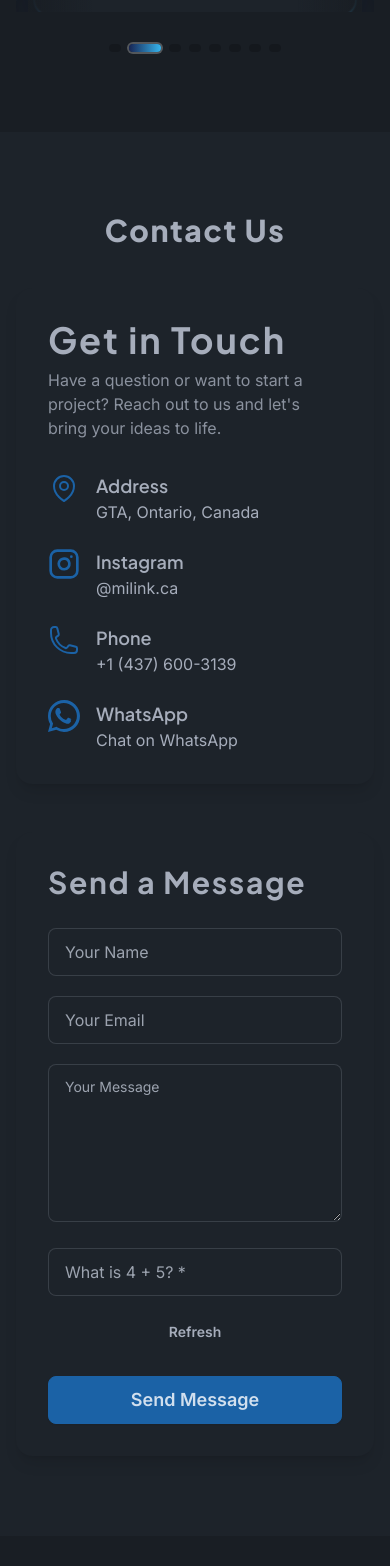
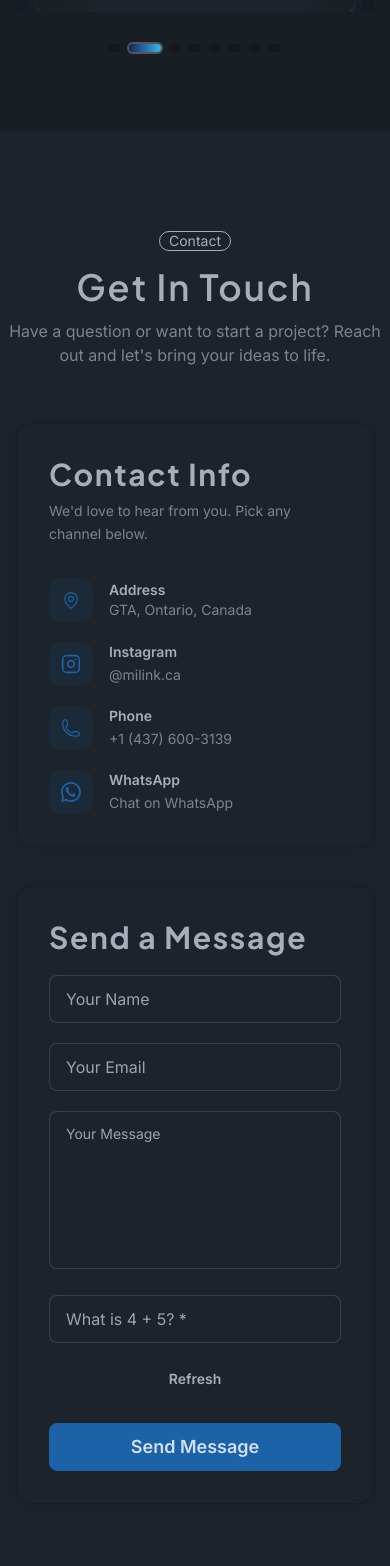
Before and after one commit to miladmo68/milink-pro, a Next.js app: page / in a window 390 px wide. Shown: the part 8082-9648 px from the top of the page. Built offline with nearby package versions, Linux system fonts and the light colour scheme.

Commit message:
contact us fixed

```diff
--- a/src/sections/Contact.jsx
+++ b/src/sections/Contact.jsx
@@ -1,4 +1,5 @@
 import { useEffect, useRef, useState } from "react";
+import { motion } from "framer-motion";
 import {
   MapPinIcon,
   PhoneIcon,
@@ -6,15 +7,45 @@ import {
   XCircleIcon,
 } from "@heroicons/react/24/outline";
 import { Instagram } from "lucide-react";
-import { Reveal, RevealStagger, SlideIn, SectionHeader } from "../components/scroll-reveal.jsx";
+import { Reveal } from "../components/scroll-reveal.jsx";
+
+/* ─── Shared easing ─────────────────────────────────────── */
+const EASE = [0.4, 0, 0.2, 1];
+
+/* ─── Card: lift + blue-glow on hover ───────────────────── */
+const cardVariants = {
+  rest: {
+    y: 0,
+    boxShadow:
+      "0 4px 24px -4px rgba(0,0,0,0.08), 0 0 0 1px rgba(0,0,0,0.05)",
+  },
+  hover: {
+    y: -4,
+    boxShadow:
+      "0 20px 48px -12px rgba(30,58,138,0.26), 0 0 0 1.5px rgba(59,130,246,0.4)",
+    transition: { duration: 0.4, ease: EASE },
+  },
+};
+
+/* ─── Contact row: slide-right nudge on hover ────────────── */
+const rowVariants = {
+  rest: { x: 0 },
+  hover: { x: 6, transition: { duration: 0.25, ease: EASE } },
+};
+
+/* ─── Icon bubble: scale + rotate on hover ──────────────── */
+const iconVariants = {
+  rest: { scale: 1, rotate: 0 },
+  hover: { scale: 1.18, rotate: -8, transition: { duration: 0.25, ease: EASE } },
+};
 
 export default function Contact() {
-  // Fields
+  /* ── Form state ─────────────────────────────────────────── */
   const [name, setName] = useState("");
   const [email, setEmail] = useState("");
   const [message, setMessage] = useState("");
 
-  // Captcha + Honeypot
+  /* ── Captcha + Honeypot ─────────────────────────────────── */
   const [a, setA] = useState(1);
   const [b, setB] = useState(1);
   const [answer, setAnswer] = useState("");
@@ -22,17 +53,13 @@ export default function Contact() {
   const trapRef = useRef(null);
   const captchaRef = useRef(null);
 
-  // Status
+  /* ── Submission status ──────────────────────────────────── */
   const [loading, setLoading] = useState(false);
   const [serverMsg, setServerMsg] = useState(null);
 
-  // ✅ WhatsApp setup
-  const WA_PHONE = "14376003139"; // +1 437 600 3139 (digits only)
-  const WA_TEXT = encodeURIComponent(
-    "Hi Milink! I'm interested in your services."
-  );
-  // agar farsi mikhai:
-  // const WA_TEXT = encodeURIComponent("سلام میلینک! برای طراحی وب/ای‌کامرس می‌خوام مشاوره بگیرم.");
+  /* ── WhatsApp ───────────────────────────────────────────── */
+  const WA_PHONE = "14376003139";
+  const WA_TEXT = encodeURIComponent("Hi Milink! I'm interested in your services.");
   const WA_LINK = `https://wa.me/${WA_PHONE}?text=${WA_TEXT}`;
   const WA_MOBILE_FALLBACK = `whatsapp://send?phone=${WA_PHONE}&text=${WA_TEXT}`;
 
@@ -42,25 +69,14 @@ export default function Contact() {
     setAnswer("");
     setCaptchaError(false);
   };
-
-  useEffect(() => {
-    regen();
-  }, []);
+  useEffect(() => { regen(); }, []);
 
   const captchaOK = parseInt(answer, 10) === a + b;
 
   async function handleSubmit(e) {
     e.preventDefault();
-    // Honeypot
-    if (trapRef.current?.value) {
-      setCaptchaError(true);
-      return;
-    }
-    if (!captchaOK) {
-      setCaptchaError(true);
-      captchaRef.current?.focus();
-      return;
-    }
+    if (trapRef.current?.value) { setCaptchaError(true); return; }
+    if (!captchaOK) { setCaptchaError(true); captchaRef.current?.focus(); return; }
 
     setLoading(true);
     setServerMsg(null);
@@ -71,176 +87,184 @@ export default function Contact() {
         headers: { "Content-Type": "application/json" },
         body: JSON.stringify({ name, email, message }),
       });
-
       const data = await res.json().catch(() => ({}));
       if (!res.ok) throw new Error(data?.error || "Send failed");
-
-      setServerMsg({
-        type: "success",
-        text: "Message sent successfully. Thank you!",
-      });
-      setName("");
-      setEmail("");
-      setMessage("");
-      regen();
-    } catch (err) {
-      setServerMsg({
-        type: "error",
-        text: "Message failed to send. Please try again.",
-      });
+      setServerMsg({ type: "success", text: "Message sent successfully. Thank you!" });
+      setName(""); setEmail(""); setMessage(""); regen();
+    } catch {
+      setServerMsg({ type: "error", text: "Message failed to send. Please try again." });
     } finally {
       setLoading(false);
     }
   }
 
-  return (
-    <section id="contact" className="py-20 ">
-      <Reveal from="up" distance={20}><h2 className="text-center mb-10">Contact Us</h2></Reveal>
-
-        <Reveal from="up" distance={24}>
-      <div className="container mx-auto grid gap-12 lg:grid-cols-2">
-        {/* LEFT: Get in Touch */}
-        <div className="bg-base-100 shadow-lg rounded-2xl p-8 space-y-8">
-          <div>
-            <h2 className="text-4xl font-bold">Get in Touch</h2>
-            <p className="opacity-80 mt-2">
-              Have a question or want to start a project? Reach out to us and
-              let&apos;s bring your ideas to life.
-            </p>
-          </div>
-
-          <div className="space-y-6">
-            <div className="flex items-start gap-4">
-              <MapPinIcon className="h-8 w-8 text-primary" />
-              <div>
-                <h3 className="font-semibold text-lg">Address</h3>
-                <p>GTA, Ontario, Canada</p>
-              </div>
-            </div>
-
-            <div className="flex items-start gap-4">
-              <Instagram className="h-8 w-8 text-primary" aria-hidden="true" />
-              <div>
-                <h3 className="font-semibold text-lg">Instagram</h3>
-                <a
-                  href="https://instagram.com/milink.ca"
-                  target="_blank"
-                  rel="noopener noreferrer"
-                  className="link link-hover"
-                  aria-label="Instagram milink.ca"
-                >
+  /* ── Contact info items ─────────────────────────────────── */
+  const contactItems = [
+    {
+      key: "address",
+      icon: <MapPinIcon className="h-5 w-5 text-primary" />,
+      label: "Address",
+      content: <p className="opacity-70 text-sm">GTA, Ontario, Canada</p>,
+    },
+    {
+      key: "instagram",
+      icon: <Instagram className="h-5 w-5 text-primary" aria-hidden="true" />,
+      label: "Instagram",
+      content: (
+        <a href="https://instagram.com/milink.ca" target="_blank" rel="noopener noreferrer"
+          className="link link-hover text-sm opacity-70" aria-label="Instagram milink.ca">
           @milink.ca
         </a>
-              </div>
-            </div>
-
-            <div className="flex items-start gap-4">
-              <PhoneIcon className="h-8 w-8 text-primary" />
-              <div>
-                <h3 className="font-semibold text-lg">Phone</h3>
-                <a
-                  href="tel:+14376003139"
-                  className="link link-hover"
-                  aria-label="Call +1 (437) 600-3139"
-                >
+      ),
+    },
+    {
+      key: "phone",
+      icon: <PhoneIcon className="h-5 w-5 text-primary" />,
+      label: "Phone",
+      content: (
+        <a href="tel:+14376003139" className="link link-hover text-sm opacity-70"
+          aria-label="Call +1 (437) 600-3139">
           +1 (437) 600-3139
         </a>
-              </div>
-            </div>
-
-            {/* ✅ WhatsApp row */}
-            <div className="flex items-start gap-4">
-              {/* SVG rasmi-ye WhatsApp */}
-              <svg
-                xmlns="http://www.w3.org/2000/svg"
-                viewBox="0 0 24 24"
-                fill="currentColor"
-                className="h-8 w-8 text-primary"
-                aria-hidden="true"
-              >
+      ),
+    },
+    {
+      key: "whatsapp",
+      icon: (
+        <svg xmlns="http://www.w3.org/2000/svg" viewBox="0 0 24 24" fill="currentColor"
+          className="h-5 w-5 text-primary" aria-hidden="true">
           <path d="M20.52 3.48A11.78 11.78 0 0012 0C5.38 0 0 5.38 0 12c0 2.12.55 4.18 1.6 6.02L0 24l6.16-1.6A11.96 11.96 0 0012 24c6.62 0 12-5.38 12-12 0-3.19-1.24-6.19-3.48-8.52zM12 21.82c-1.83 0-3.6-.5-5.14-1.45l-.37-.22-3.65.95.97-3.56-.24-.37a9.78 9.78 0 01-1.52-5.17c0-5.42 4.4-9.82 9.82-9.82 2.62 0 5.09 1.02 6.94 2.88 1.85 1.85 2.88 4.32 2.88 6.94 0 5.42-4.4 9.82-9.82 9.82zm5.6-7.4c-.31-.15-1.84-.91-2.13-1.02-.29-.11-.5-.15-.71.15-.21.29-.82 1.02-1.01 1.23-.19.21-.37.23-.68.08-.31-.15-1.31-.48-2.5-1.53-.92-.82-1.53-1.83-1.71-2.14-.18-.31-.02-.48.13-.63.14-.14.31-.37.46-.55.15-.18.2-.31.31-.52.1-.21.05-.4-.02-.55-.08-.15-.71-1.72-.97-2.36-.26-.63-.52-.54-.71-.55h-.61c-.21 0-.55.08-.84.4-.29.31-1.1 1.08-1.1 2.63s1.13 3.05 1.29 3.26c.15.21 2.22 3.39 5.37 4.75.75.32 1.34.51 1.8.65.76.24 1.45.21 2-.13.31-.21 1.02-1.01 1.17-1.42.15-.4.15-.74.1-.82-.05-.08-.29-.18-.6-.32z" />
         </svg>
-
-              <div>
-                <h3 className="font-semibold text-lg">WhatsApp</h3>
-                <a
-                  href={WA_LINK}
-                  target="_blank"
-                  rel="noopener noreferrer"
-                  className="link link-hover"
-                  aria-label="Chat on WhatsApp"
+      ),
+      label: "WhatsApp",
+      content: (
+        <a href={WA_LINK} target="_blank" rel="noopener noreferrer"
+          className="link link-hover text-sm opacity-70" aria-label="Chat on WhatsApp"
           onClick={(e) => {
-                    // mobile fallback for in-app open
             if (/Mobi|Android|iPhone/i.test(navigator.userAgent)) {
               e.preventDefault();
               window.location.href = WA_MOBILE_FALLBACK;
             }
-                  }}
-                >
+          }}>
           Chat on WhatsApp
         </a>
-              </div>
-            </div>
-          </div>
+      ),
+    },
+  ];
+
+  /* ── Render ─────────────────────────────────────────────── */
+  return (
+    <section id="contact" className="py-24">
+
+      {/* ① Header — fadeInDown (enters from above, slides down) */}
+      <div className="text-center mb-14 space-y-3">
+        <Reveal from="down" distance={14}>
+          <div className="badge badge-outline mb-1">Contact</div>
+        </Reveal>
+        <Reveal from="down" distance={20} delay={0.08}>
+          <h2 className="text-4xl sm:text-5xl font-semibold">Get In Touch</h2>
+        </Reveal>
+        <Reveal from="down" distance={16} delay={0.16}>
+          <p className="opacity-70 max-w-lg mx-auto">
+            Have a question or want to start a project? Reach out and let&apos;s
+            bring your ideas to life.
+          </p>
+        </Reveal>
       </div>
 
-        {/* RIGHT: Send a Message */}
-        <div className="bg-base-100 shadow-lg rounded-2xl p-8">
+      <div className="container mx-auto grid gap-10 lg:grid-cols-2 items-start">
+
+        {/* ② LEFT card — fadeInUp, delay 0 */}
+        <Reveal from="up" distance={32} delay={0.1}>
+          <motion.div
+            variants={cardVariants}
+            initial="rest"
+            whileHover="hover"
+            className="bg-base-100 rounded-2xl p-8 border border-base-200 space-y-8 h-full"
+          >
+            <div>
+              <h2 className="text-3xl font-bold">Contact Info</h2>
+              <p className="opacity-70 mt-2 text-sm leading-relaxed">
+                We&apos;d love to hear from you. Pick any channel below.
+              </p>
+            </div>
+
+            {/* ④ Contact rows — staggered fadeInLeft + row hover nudge */}
+            <ul className="space-y-5">
+              {contactItems.map(({ key, icon, label, content }, i) => (
+                <Reveal key={key} from="left" distance={18} delay={0.12 + i * 0.09}>
+                  <motion.li
+                    variants={rowVariants}
+                    initial="rest"
+                    whileHover="hover"
+                    className="flex items-center gap-4"
+                  >
+                    {/* Icon bubble */}
+                    <motion.div
+                      variants={iconVariants}
+                      className="w-11 h-11 rounded-xl bg-primary/10 flex items-center justify-center flex-shrink-0"
+                      style={{ transition: "background 0.3s" }}
+                    >
+                      {icon}
+                    </motion.div>
+                    <div>
+                      <p className="font-semibold text-sm">{label}</p>
+                      {content}
+                    </div>
+                  </motion.li>
+                </Reveal>
+              ))}
+            </ul>
+          </motion.div>
+        </Reveal>
+
+        {/* ③ RIGHT card — fadeInUp, delay 0.2s */}
+        <Reveal from="up" distance={32} delay={0.22}>
+          <motion.div
+            variants={cardVariants}
+            initial="rest"
+            whileHover="hover"
+            className="bg-base-100 rounded-2xl p-8 border border-base-200 h-full"
+          >
             <form onSubmit={handleSubmit} className="space-y-5">
-
-
-            <h2 className="text-3xl font-bold mb-2">Send a Message</h2>
+              <h2 className="text-3xl font-bold">Send a Message</h2>
 
               {/* Honeypot */}
-            <input
-              ref={trapRef}
-              type="text"
-              tabIndex={-1}
-              autoComplete="off"
-              className="hidden"
-              aria-hidden="true"
-            />
+              <input ref={trapRef} type="text" tabIndex={-1} autoComplete="off"
+                className="hidden" aria-hidden="true" />
 
-            <input
-              className="input input-bordered w-full rounded-lg"
+              {/* ⑤ Animated inputs */}
+              <FocusInput
                 placeholder="Your Name"
                 value={name}
                 onChange={(e) => setName(e.target.value)}
                 required
               />
-
-            <input
+              <FocusInput
                 type="email"
-              className="input input-bordered w-full rounded-lg"
                 placeholder="Your Email"
                 value={email}
                 onChange={(e) => setEmail(e.target.value)}
                 required
               />
-
-            <textarea
+              <FocusTextarea
                 rows={5}
-              className="textarea textarea-bordered w-full rounded-lg"
                 placeholder="Your Message"
                 value={message}
                 onChange={(e) => setMessage(e.target.value)}
                 required
               />
 
+              {/* Captcha row */}
               <div className="grid sm:grid-cols-[1fr_auto] gap-3 items-end">
                 <div className="form-control">
-                <input
-                  ref={captchaRef}
+                  <FocusInput
+                    inputRef={captchaRef}
                     type="number"
                     inputMode="numeric"
                     value={answer}
-                  onChange={(e) => {
-                    setAnswer(e.target.value);
-                    setCaptchaError(false);
-                  }}
-                  className={`input input-bordered w-full rounded-lg ${
-                    captchaError ? "input-error" : ""
-                  }`}
+                    onChange={(e) => { setAnswer(e.target.value); setCaptchaError(false); }}
+                    extraClass={captchaError ? "input-error" : ""}
                     placeholder={`What is ${a} + ${b}? *`}
                     aria-label={`What is ${a} plus ${b}?`}
                     required
@@ -253,42 +277,156 @@ export default function Contact() {
                     </label>
                   )}
                 </div>
-
-              <button type="button" onClick={regen} className="btn btn-ghost">
+                <motion.button
+                  type="button"
+                  onClick={regen}
+                  whileHover={{ scale: 1.06 }}
+                  whileTap={{ scale: 0.94 }}
+                  transition={{ duration: 0.18 }}
+                  className="btn btn-ghost"
+                >
                   Refresh
-              </button>
+                </motion.button>
               </div>
 
-            {/* Success / Error Messages */}
+              {/* Status message */}
               {serverMsg && (
-              <div
+                <motion.div
+                  initial={{ opacity: 0, y: -8 }}
+                  animate={{ opacity: 1, y: 0 }}
+                  transition={{ duration: 0.3 }}
                   className={`flex items-center gap-2 p-3 rounded-lg text-sm font-medium ${
                     serverMsg.type === "success"
                       ? "bg-green-100 text-green-800"
                       : "bg-red-100 text-red-800"
                   }`}
                 >
-                {serverMsg.type === "success" ? (
-                  <CheckCircleIcon className="h-5 w-5 flex-shrink-0" />
-                ) : (
-                  <XCircleIcon className="h-5 w-5 flex-shrink-0" />
-                )}
+                  {serverMsg.type === "success"
+                    ? <CheckCircleIcon className="h-5 w-5 flex-shrink-0" />
+                    : <XCircleIcon className="h-5 w-5 flex-shrink-0" />}
                   <span>{serverMsg.text}</span>
-              </div>
+                </motion.div>
               )}
 
-            <button
-              className="btn btn-primary w-full rounded-lg text-lg"
-              disabled={loading}
-            >
-              {loading ? "Sending..." : "Send Message"}
-            </button>
+              {/* ⑥ Shimmer submit button */}
+              <ShimmerButton loading={loading} />
+            </form>
+          </motion.div>
+        </Reveal>
 
-
-  </form>
       </div>
-      </div>
-        </Reveal>
     </section>
   );
 }
+
+/* ══════════════════════════════════════════════════════════
+   Sub-components
+══════════════════════════════════════════════════════════ */
+
+/** Input with hover border + focus glow ring */
+function FocusInput({ inputRef, extraClass = "", ...props }) {
+  const [focused, setFocused] = useState(false);
+  const [hovered, setHovered] = useState(false);
+  const active = focused || hovered;
+
+  return (
+    <motion.div
+      animate={{
+        boxShadow: focused
+          ? "0 0 0 4px rgba(30,58,138,0.1)"
+          : "0 0 0 0px rgba(30,58,138,0)",
+      }}
+      transition={{ duration: 0.22 }}
+      className="rounded-lg"
+    >
+      <input
+        ref={inputRef}
+        onFocus={() => setFocused(true)}
+        onBlur={() => setFocused(false)}
+        onMouseEnter={() => setHovered(true)}
+        onMouseLeave={() => setHovered(false)}
+        className={`input input-bordered w-full rounded-lg transition-all duration-300 ${
+          active ? "border-blue-500" : ""
+        } ${focused ? "bg-base-200/40" : ""} ${extraClass}`}
+        {...props}
+      />
+    </motion.div>
+  );
+}
+
+/** Textarea with same hover/focus treatment */
+function FocusTextarea({ ...props }) {
+  const [focused, setFocused] = useState(false);
+  const [hovered, setHovered] = useState(false);
+  const active = focused || hovered;
+
+  return (
+    <motion.div
+      animate={{
+        boxShadow: focused
+          ? "0 0 0 4px rgba(30,58,138,0.1)"
+          : "0 0 0 0px rgba(30,58,138,0)",
+      }}
+      transition={{ duration: 0.22 }}
+      className="rounded-lg"
+    >
+      <textarea
+        onFocus={() => setFocused(true)}
+        onBlur={() => setFocused(false)}
+        onMouseEnter={() => setHovered(true)}
+        onMouseLeave={() => setHovered(false)}
+        className={`textarea textarea-bordered w-full rounded-lg transition-all duration-300 resize-none ${
+          active ? "border-blue-500" : ""
+        } ${focused ? "bg-base-200/40" : ""}`}
+        {...props}
+      />
+    </motion.div>
+  );
+}
+
+/** Button that lifts on hover + has a shimmer sweep */
+function ShimmerButton({ loading }) {
+  return (
+    <motion.button
+      type="submit"
+      disabled={loading}
+      initial="rest"
+      whileHover={!loading ? "hover" : undefined}
+      whileTap={!loading ? { scale: 0.98 } : undefined}
+      variants={{
+        rest: { y: 0 },
+        hover: { y: -2, transition: { duration: 0.2, ease: EASE } },
+      }}
+      className="btn btn-primary w-full rounded-lg text-lg relative overflow-hidden"
+    >
+      {/* Shimmer sweep — slides left→right on hover */}
+      <motion.span
+        aria-hidden="true"
+        variants={{
+          rest: { x: "-110%" },
+          hover: { x: "210%", transition: { duration: 0.52, ease: "easeInOut" } },
+        }}
+        className="absolute inset-y-0 left-0 w-[55%] pointer-events-none"
+        style={{
+          background:
+            "linear-gradient(90deg, transparent, rgba(255,255,255,0.3), transparent)",
+          transform: "skewX(-15deg)",
+        }}
+      />
+      <span className="relative z-10">
+        {loading ? (
+          <span className="flex items-center gap-2 justify-center">
+            <motion.span
+              animate={{ rotate: 360 }}
+              transition={{ repeat: Infinity, duration: 0.9, ease: "linear" }}
+              className="inline-block w-4 h-4 border-2 border-current border-t-transparent rounded-full"
+            />
+            Sending…
+          </span>
+        ) : (
+          "Send Message"
+        )}
+      </span>
+    </motion.button>
+  );
+}
```
Lines whose indentation alone changed are shown as unchanged.
